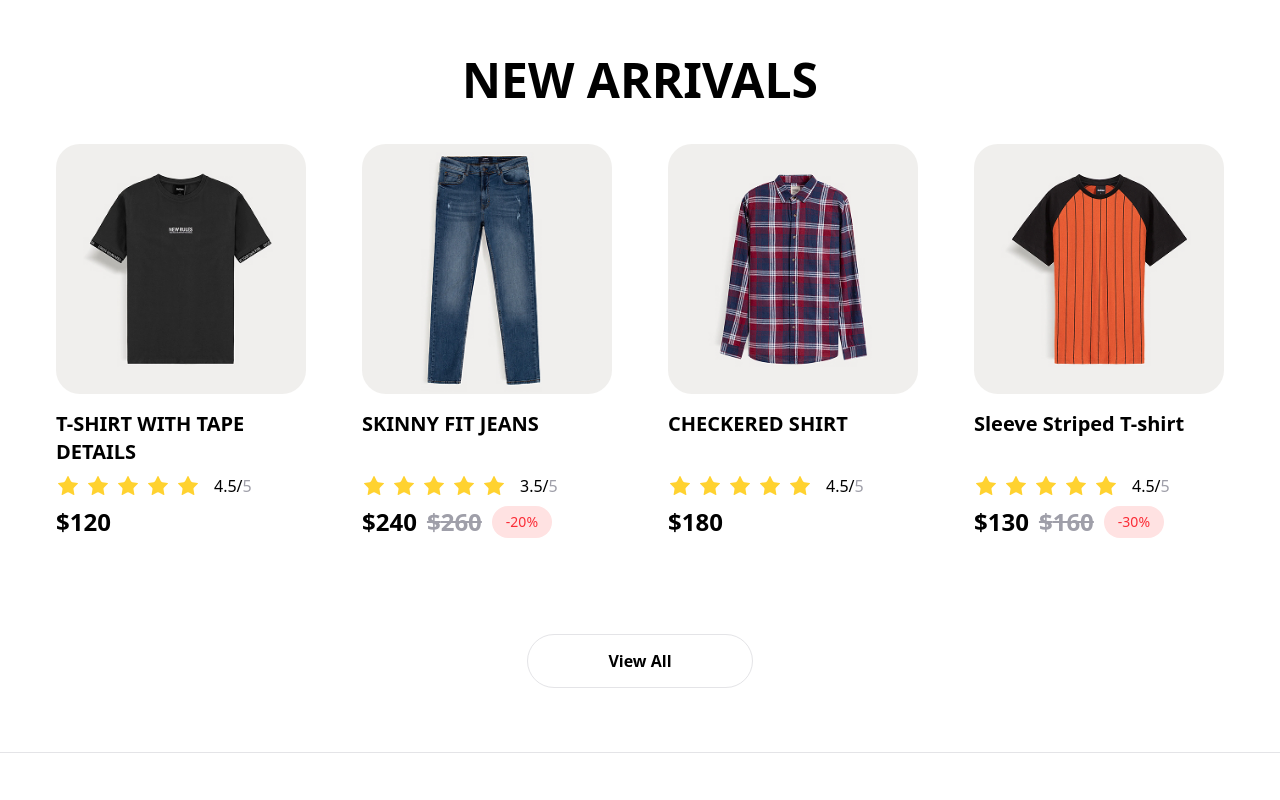
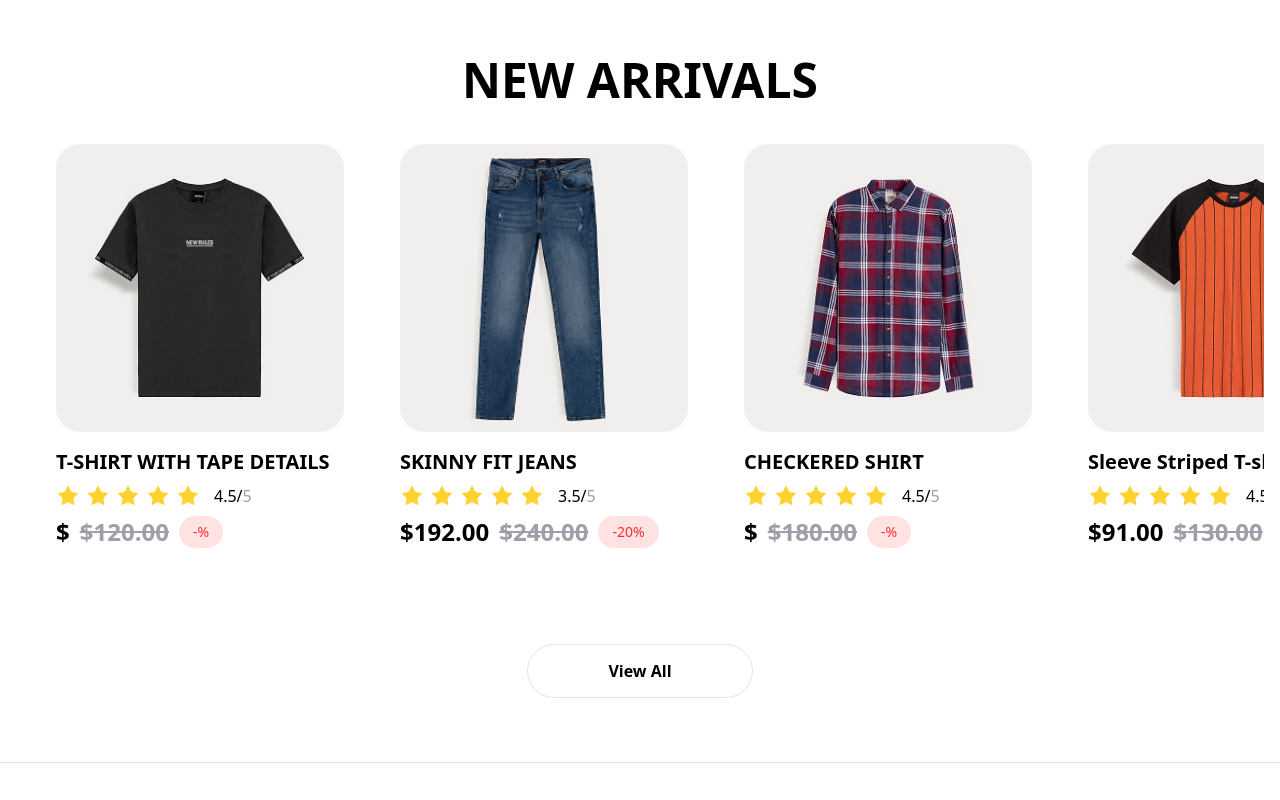
Before and after one commit to KristinaPotapenko/ShopCo, a Next.js app: page / in a window 1280 px wide. Shown: the part 900-1700 px from the top of the page. Built offline with nearby package versions, Linux system fonts and the light colour scheme.

Commit message:
feat: adapt ProductCard to use server data

```diff
--- a/src/components/ui/cards/ProductCard/ProductCard.tsx
+++ b/src/components/ui/cards/ProductCard/ProductCard.tsx
@@ -4,29 +4,29 @@ import Link from "next/link";
 import Stars from "../../Stars/Stars";
 
 interface ProductCardProps {
+  id: number;
   image: string;
   title: string;
   rating: number;
   price: number;
-  oldPrice?: number;
   discountPercentage?: number;
 }
 
 export default function ProductCard({
+  id,
   image,
   title,
   rating,
   price,
-  oldPrice,
   discountPercentage,
 }: ProductCardProps) {
   return (
-    <li className="basis-[25%] mb-8 lg:mb-0 min-h-full">
+    <li className="flex-shrink-0 w-64 md:w-80 min-h-full mb-8 lg:mb-0">
       <Link
         className="flex flex-col min-h-full p-4 transition-transform duration-300 hover:-translate-y-2
           hover:shadow-[0_0_20px_rgba(0,0,0,0.1)]
           rounded-3xl cursor-pointer"
-        href="/"
+        href={`/product/${id}`}
       >
         <div className="relative aspect-square w-full mb-2.5 md:mb-4">
           <Image src={image} alt="" fill className="object-cover rounded-3xl" />
@@ -42,17 +42,18 @@ export default function ProductCard({
             </p>
           </div>
           <div className="flex items-center gap-1.5 md:gap-2.5">
-            <p className="text-xl md:text-2xl font-semibold">${price}</p>
-            {oldPrice && (
-              <p className="text-xl md:text-2xl font-semibold text-zinc-400 line-through">
-                ${oldPrice}
-              </p>
-            )}
-            {discountPercentage && (
-              <span className="py-0.5 md:py-1.5 px-2 md:px-3.5 text-xs md:text-sm font-normal text-red-500 bg-red-100 rounded-[60px]">
-                -{discountPercentage}%
-              </span>
-            )}
+            <p className="text-xl md:text-2xl font-semibold">
+              $
+              {discountPercentage &&
+                (price - (price * discountPercentage) / 100).toFixed(2)}
+            </p>
+            <p className="text-xl md:text-2xl font-semibold text-zinc-400 line-through">
+              ${price.toFixed(2)}
+            </p>
+
+            <span className="py-0.5 md:py-1.5 px-2 md:px-3.5 text-xs md:text-sm font-normal text-red-500 bg-red-100 rounded-[60px]">
+              -{discountPercentage?.toFixed()}%
+            </span>
           </div>
         </div>
       </Link>
```
